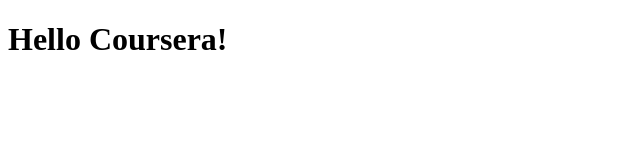
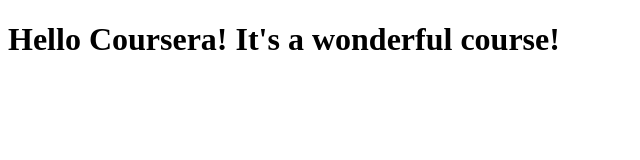
Before and after one commit to nicolenichelle/coursera-test, a plain HTML site: page site/index.html in a window 1280 px wide. Shown: the whole page, without its empty margins (0-640 px from the left). Drawn offline with Linux system fonts and the light colour scheme.

Commit message:
Small addition to our page content.

```diff
--- a/site/index.html
+++ b/site/index.html
@@ -4,6 +4,6 @@
 	<title>Hello Coursera!</title>
 </head>
 <body>
-<h1>Hello Coursera!</h1>
+<h1>Hello Coursera! It's a wonderful course! </h1>
 </body>
 </html>
```
